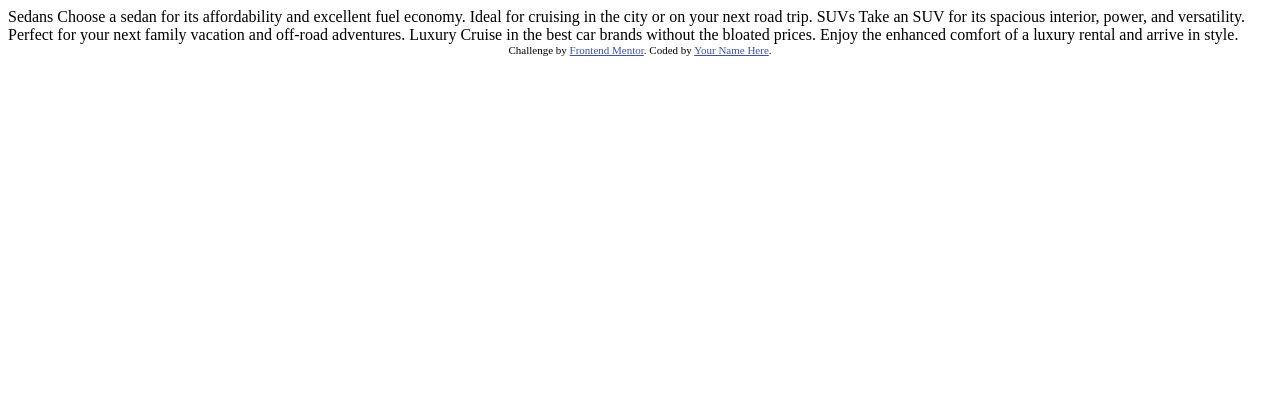
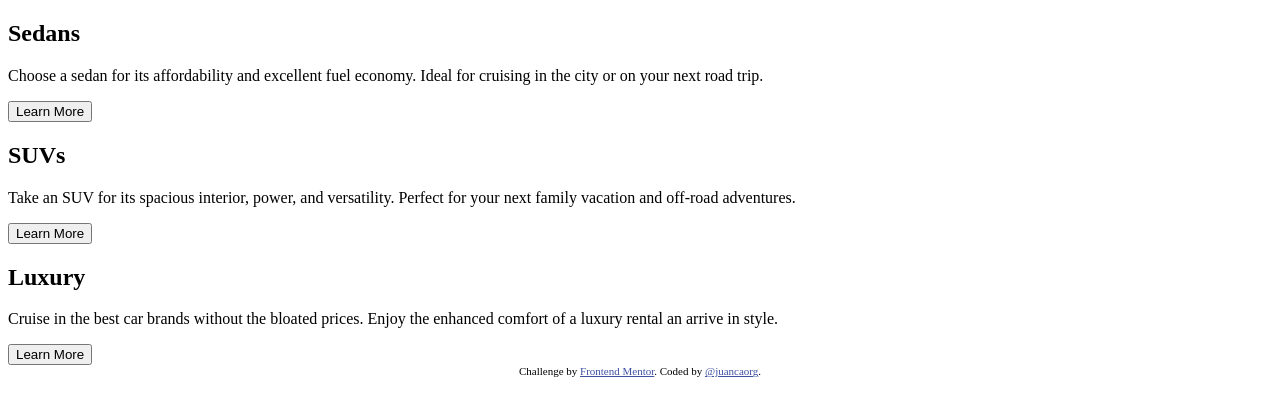
Before and after one commit to juancaorg/3-column-preview-card, a plain HTML site: page index.html in a window 1280 px wide. Drawn offline with Linux system fonts and the light colour scheme.

Commit message:
feat(index): add basic boilerplate structure

```diff
--- a/index.html
+++ b/index.html
@@ -1,36 +1,66 @@
 <!DOCTYPE html>
 <html lang="en">
   <head>
-  <meta charset="UTF-8">
-  <meta name="viewport" content="width=device-width, initial-scale=1.0"> <!-- displays site properly based on user's device -->
-
-  <link rel="icon" type="image/png" sizes="32x32" href="./images/favicon-32x32.png">
-
-  <title>Frontend Mentor | 3-column preview card component</title>
-
+    <meta charset="UTF-8" />
+    <!-- displays site properly based on user's device -->
+    <meta name="viewport" content="width=device-width, initial-scale=1.0" />
+    <!-- Hack to import a favicon from another, already live website -->
+    <link
+      rel="icon"
+      type="image/png"
+      href="https://www.google.com/s2/favicons?domain=www.juanca.org"
+    />
+    <title>3-column Preview Card | juanca.dev</title>
     <!-- Feel free to remove these styles or customise in your own stylesheet 👍 -->
     <style>
-    .attribution { font-size: 11px; text-align: center; }
-    .attribution a { color: hsl(228, 45%, 44%); }
+      .attribution {
+        font-size: 11px;
+        text-align: center;
+      }
+      .attribution a {
+        color: hsl(228, 45%, 44%);
+      }
     </style>
   </head>
   <body>
+    <main class="column-preview-card">
+      <section class="sedans">
+        <h1 class="sedans__title">Sedans</h1>
+        <p class="sedans__description">
+          Choose a sedan for its affordability and excellent fuel economy. Ideal
+          for cruising in the city or on your next road trip.
+        </p>
+        <button class="sedans__button btn-radius">Learn More</button>
+      </section>
+      <section class="suvs">
+        <h1 class="suvs__title">SUVs</h1>
+        <p class="suvs__description">
+          Take an SUV for its spacious interior, power, and versatility. Perfect
+          for your next family vacation and off-road adventures.
+        </p>
+        <button class="suvs__button btn-radius">Learn More</button>
+      </section>
+      <section class="luxury">
+        <h1 class="luxury__title">Luxury</h1>
+        <p class="luxury__description">
+          Cruise in the best car brands without the bloated prices. Enjoy the
+          enhanced comfort of a luxury rental an arrive in style.
+        </p>
+        <button class="luxury__button btn-radius">Learn More</button>
+      </section>
+    </main>
 
-  Sedans
-  Choose a sedan for its affordability and excellent fuel economy. Ideal for cruising in the city
-  or on your next road trip.
-
-  SUVs
-  Take an SUV for its spacious interior, power, and versatility. Perfect for your next family vacation
-  and off-road adventures.
-
-  Luxury
-  Cruise in the best car brands without the bloated prices. Enjoy the enhanced comfort of a luxury
-  rental and arrive in style.
-
-  <div class="attribution">
-    Challenge by <a href="https://www.frontendmentor.io?ref=challenge" target="_blank">Frontend Mentor</a>.
-    Coded by <a href="#">Your Name Here</a>.
-  </div>
+    <footer class="attribution">
+      Challenge by
+      <a
+        href="https://www.frontendmentor.io/challenges/3column-preview-card-component-pH92eAR2-"
+        rel="noopener"
+        target="_blank"
+        >Frontend Mentor</a
+      >. Coded by
+      <a href="https://www.juanca.org" rel="noopener" target="_blank"
+        >@juancaorg</a
+      >.
+    </footer>
   </body>
 </html>
```
Lines whose indentation alone changed are shown as unchanged.
